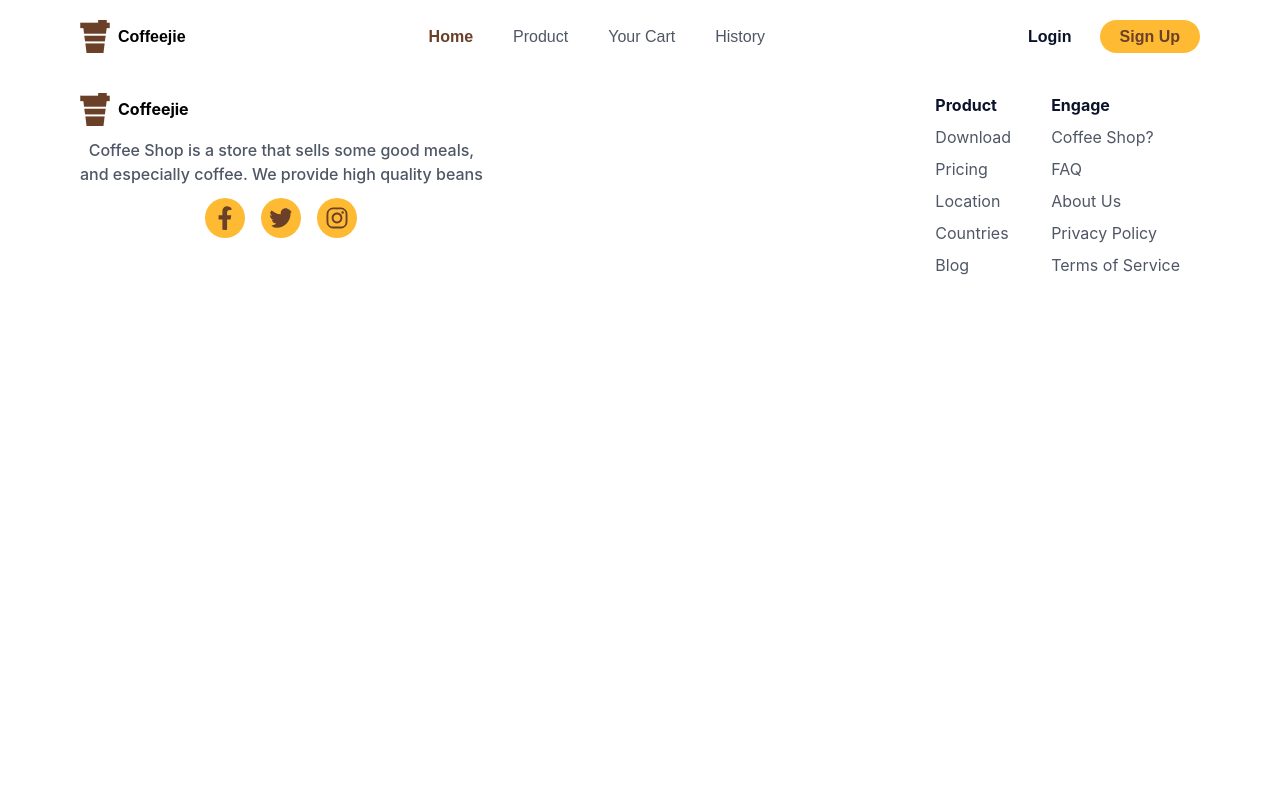
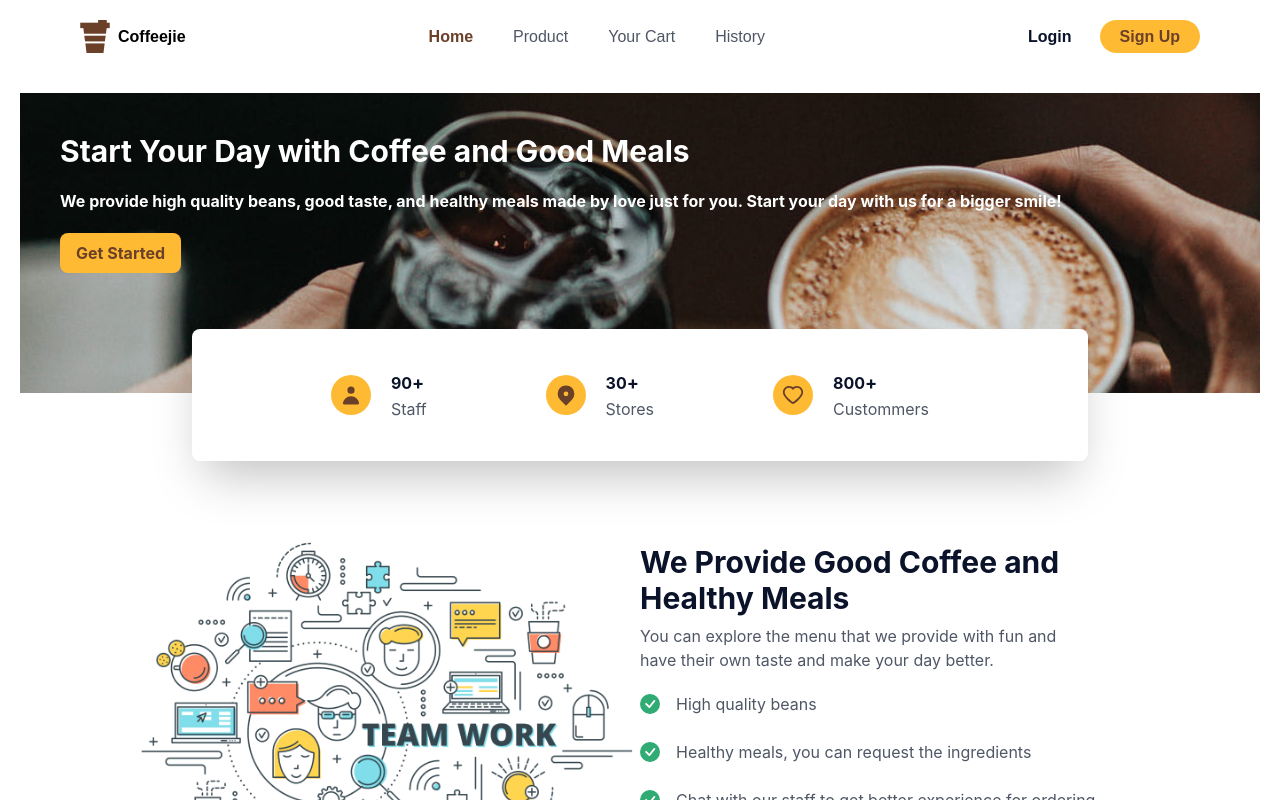
Before and after one commit to jiamudza/Coffee-shop-fe, a React (Create React App) app in the folder coffeeshop/: page / in a window 1280 px wide. Shown: the top 800 px of the page. Built offline with nearby package versions, Linux system fonts and the light colour scheme.

Commit message:
update landing page

```diff
--- a/coffeeshop/src/components/header/index.js
+++ b/coffeeshop/src/components/header/index.js
@@ -38,7 +38,7 @@ const Header = (props) => {
         }
     }, [])
   return (
-    <div className='font-rubik'>
+    <div className='font-rubik bg-white pb-5 bg-opacity-90'>
         <div className={drawerOpen ? 'flex blur-sm md:blur-none pt-5 px-5 md:px-20 items-center justify-between' : 'flex  pt-5 px-5 md:px-20 items-center justify-between'}>
                 <button id={hamburgerMenu} onClick={() => {
                     setHamburgerMenu('hamburger-menu-active')
@@ -117,7 +117,7 @@ const Header = (props) => {
 <div className='bg-secondary w-full rounded-r-xl'>
     <div onClick={() => {
         setDrawerOpen(!drawerOpen)
-        setHamburgerMenu(!hamburgerMenu)
+        setHamburgerMenu('hamburger-menu')
     }} className='bg-red-500 rounded  right-0 absolute py-2 pr-0 pl-3 cursor-pointer'>
         <span className='w-[30px] h-[5px] my-1 bg-text block rotate-45 rounded-lg origin-top-left'></span>
         <span className='w-[30px] h-[5px] bg-text block scale-0'></span>
@@ -157,7 +157,7 @@ const Header = (props) => {
                 <div className=' flex flex-col items-end w-full rounded-r-xl'>
                     <div onClick={() => {
                         setDrawerOpen(!drawerOpen)
-                        setHamburgerMenu(!hamburgerMenu)
+                        setHamburgerMenu('hamburger-menu')
                     }} className='bg-red-500 rounded w-11 py-2 pr-0 pl-3 cursor-pointer'>
                         <span className='w-[30px] h-[5px] my-1 bg-text block rotate-45 rounded-lg origin-top-left'></span>
                         <span className='w-[30px] h-[5px] bg-text block scale-0'></span>
--- a/coffeeshop/src/pages/landingPage/index.js
+++ b/coffeeshop/src/pages/landingPage/index.js
@@ -1,14 +1,92 @@
-import React from 'react'
+import React, { useEffect, useState } from 'react'
 import { useNavigate } from 'react-router-dom';
 import Footer from '../../components/footer';
 import Header from '../../components/header';
 
+import {HiUser, HiLocationMarker} from 'react-icons/hi'
+import {AiOutlineHeart} from 'react-icons/ai'
+
+// assets
+import teamworkHero from '../../assets/images/teamwork-hero.png'
+import { BsCheckCircleFill } from 'react-icons/bs';
 const LandingPage = () => {
+
   return (
-    <div>
-      <Header />
+    <div  className='relative h-[200vh]'>
+      <div className='sticky top-0'>
+        <Header />
+      </div>
       <div className='px-5'>
-
+        <section className='bg-jumbotron text-white mt-5 px-10 py-10 font-bold'>
+          <div>
+            <h1 className='text-3xl'>
+            Start Your Day with Coffee and Good Meals
+            </h1>
+            <p className='mt-5'>
+            We provide high quality beans, good taste, and healthy meals made by love just for you. Start your day with us for a bigger smile!            </p>
+          </div>
+          <button className='bg-primary text-secondary px-4 py-2 mt-5 md:mb-20 rounded-lg'>
+            Get Started
+          </button>
+        </section>
+        <div className='hidden w-[70vw] left-1/2 -translate-x-1/2 px-10 py-10 z-10 -mt-16 md:flex items-center justify-evenly rounded-lg shadow-2xl absolute bg-white'>
+          <div className='flex items-center'>
+            <HiUser size={40} className='bg-primary p-2 rounded-full text-secondary' />
+            <div className='mx-5'>
+              <p className='font-bold text-title'>
+                90<span className='text-lg'>+</span>
+              </p>
+              <p className='text-text'>
+              Staff
+              </p>
+            </div>
+          </div>
+          <div className='flex items-center'>
+            <HiLocationMarker size={40} className='bg-primary p-2 rounded-full text-secondary' />
+            <div className='mx-5'>
+              <p className='font-bold text-title'>
+                30<span className='text-lg'>+</span>
+              </p>
+              <p className='text-text'>
+              Stores
+              </p>
+            </div>
+          </div>
+          <div className='flex items-center'>
+            <AiOutlineHeart size={40} className='bg-primary p-2 rounded-full text-secondary' />
+            <div className='mx-5'>
+              <p className='font-bold text-title'>
+                800<span className='text-lg'>+</span>
+              </p>
+              <p className='text-text'>
+              Custommers
+              </p>
+            </div>
+          </div>
+      </div>
+          {/* banner sessions */}
+      <section className='text-text flex items-center justify-between mt-10 lg:mx-28 md:mt-28'>
+        <img src={teamworkHero} className='hidden lg:block md:w-1/2'/>
+        <div className='mx-auto'>
+          <h1 className='text-title font-bold text-3xl mb-2'>
+          We Provide Good Coffee and<br/> Healthy Meals
+          </h1>
+          <p className='mb-2'>
+          You can explore the menu that we provide with fun and<br /> have their own taste and make your day better.
+          </p>
+          <span className='flex items-center py-3'><BsCheckCircleFill size={20} color='#2FAB73' className='align-bottom'/><p className='px-2 md:px-4 md:whitespace-nowrap'>High quality beans</p></span>
+          <span className='flex items-center py-3'><BsCheckCircleFill size={20} color='#2FAB73' className='align-bottom'/><p className='px-2 md:px-4 md:whitespace-nowrap'>Healthy meals, you can request the ingredients</p></span>
+          <span className='flex items-center py-3'><BsCheckCircleFill size={20} color='#2FAB73' className='align-bottom'/><p className='px-2 md:px-4 md:whitespace-nowrap'>Chat with our staff to get better experience for <br className='md:hidden' /> ordering</p></span>
+          <span className='flex items-center py-3'><BsCheckCircleFill size={20} color='#2FAB73' className='align-bottom'/><p className='px-2 md:px-4 md:whitespace-nowrap'>Free member card with a minimum purchase of <br className='md:hidden' />IDR 200.000.</p></span>
+        </div>
+      </section >
+      {/* favorite */}
+      <section className='text-center mt-10'>
+        <h2 className='text-title font-bold text-4xl'>
+        Here is People’s Favorite
+        </h2>
+      </section>
+      {/* footer */}
       </div>
       <Footer />
     </div>
--- a/coffeeshop/tailwind.config.js
+++ b/coffeeshop/tailwind.config.js
@@ -16,7 +16,8 @@ module.exports = {
         pale: "#EFEEEE"
       },
       backgroundImage: {
-        auth: "url('../src/assets/images/auth-image.jpg')"
+        auth: "url('../src/assets/images/auth-image.jpg')",
+        jumbotron: "url('../src/assets/images/jumbotron.jpg')",
       }
     },
   },
```
Also changed, not shown: coffeeshop/src/assets/images/jumbotron.jpg (added), coffeeshop/src/assets/images/teamwork-hero.png (added).
